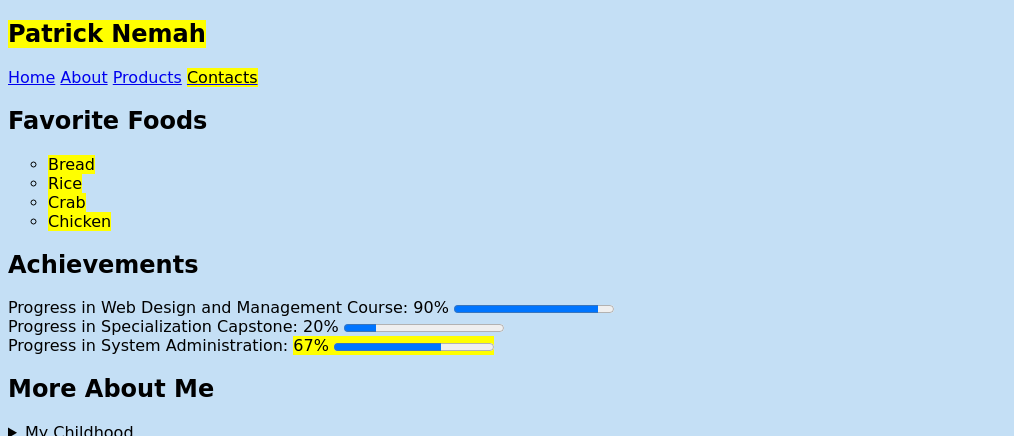
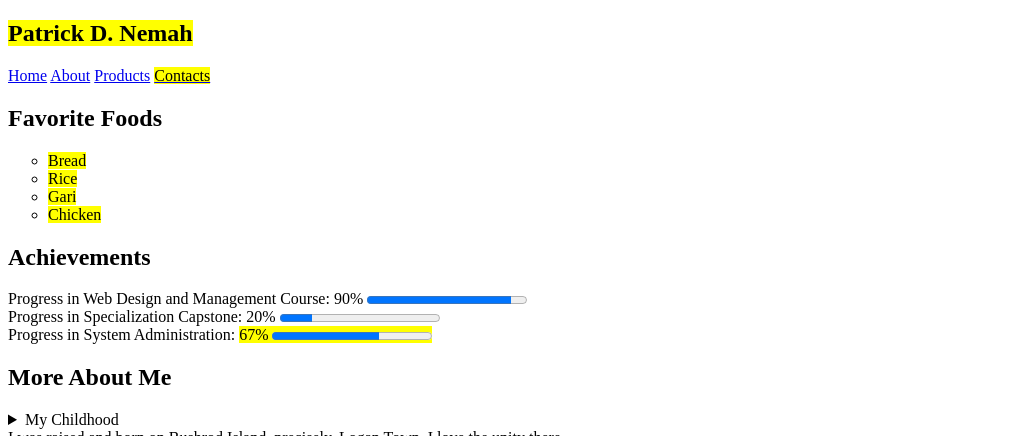
Before and after one commit to TRICKMAH/WebDesign, a plain HTML site: page index.html in a window 1280 px wide. Shown: the top 436 px of the page, without its empty margins (0-1014 px from the left). Drawn offline with Linux system fonts and the light colour scheme.

Commit message:
Update index.html

```diff
--- a/index.html
+++ b/index.html
@@ -4,17 +4,12 @@
     <meta charset="UTF-8">
     <meta http-equiv="X-UA-Compatible" content="IE=edge">
     <meta name="viewport" content="width=device-width, initial-scale=1.0">
-    <title>Web Design Assignment Week 4 Patrick Nemah</title>
-    <style>
-        body {
-            background-color: rgb(196, 223, 245);
-            font-family: cursive;
-        }
-    </style>
+    <title>Web Design Assignment Week 4 Patrick D. Nemah</title>
+
 </head>
 <body>
     <section>
-        <h1><mark>Patrick Nemah</mark></h1>
+        <h1><mark>Patrick D. Nemah</mark></h1>
         <nav>
             <a href="index.html">Home</a>
             <a href="index.html">About</a>
@@ -28,7 +23,7 @@
         <ul type="circle">
                 <li><mark>Bread</mark></li>
                 <li><mark>Rice</mark></li>
-                <li><mark>Crab</mark></li>
+                <li><mark>Gari</mark></li>
                 <li><mark>Chicken</mark></li>
         </ul>
     </section>
@@ -44,12 +39,11 @@
     <section>
         <h2>More About Me</h2>
         <details>
-            <summary>My Childhood</summary>
-            <p>
-                <mark>My name is Patrick and I live in Paynesville.
-                </mark>
-            </p>
-        </details>
+            <summary>My Childhood<br> I was raised and born on Bushrod Island, precisely, Logan Town. I love the unity there.
+    </summary>
+
+
+            </details>
 
         <img src="http://www.intro-webdesign.com/images/newlogo.png " alt="image">
         <p>This page was created by <mark>Patrick Nemah</mark> & Colleen van Lent.To learn more about web design,
```
